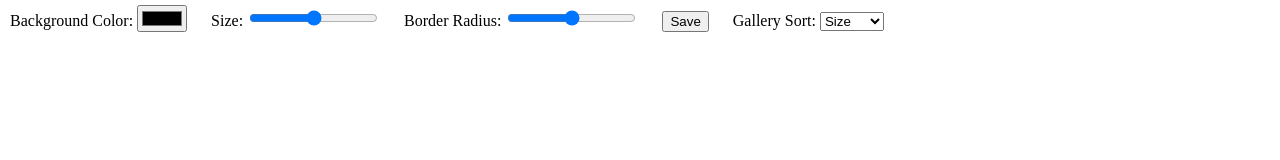
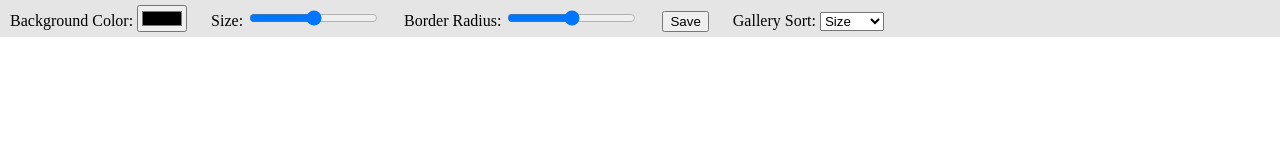
Before and after one commit to noobiept-other/pimp_my_rect, a website with bundled scripts: page index.html in a window 1280 px wide. Built offline with nearby package versions, Linux system fonts and the light colour scheme.

Commit message:
- add a background color to the editor and gallery

```diff
--- a/style.css
+++ b/style.css
@@ -19,6 +19,11 @@ body {
 #GalleryList {
     overflow-x: auto;
     white-space: nowrap;
+    background-color: rgba(0, 0, 0, 0.1);
+}
+
+#Editor {
+    background-color: rgba(0, 0, 0, 0.1);
 }
 
 .control {
```
